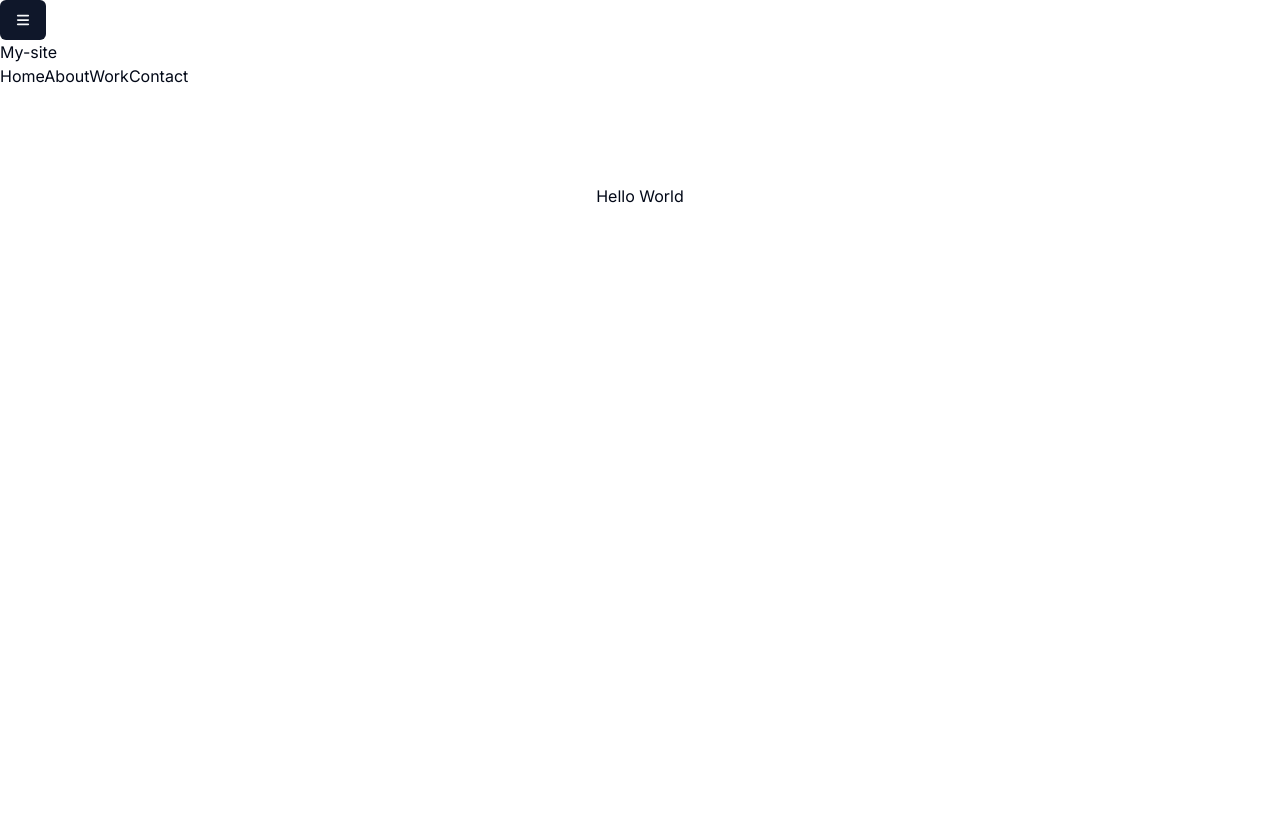
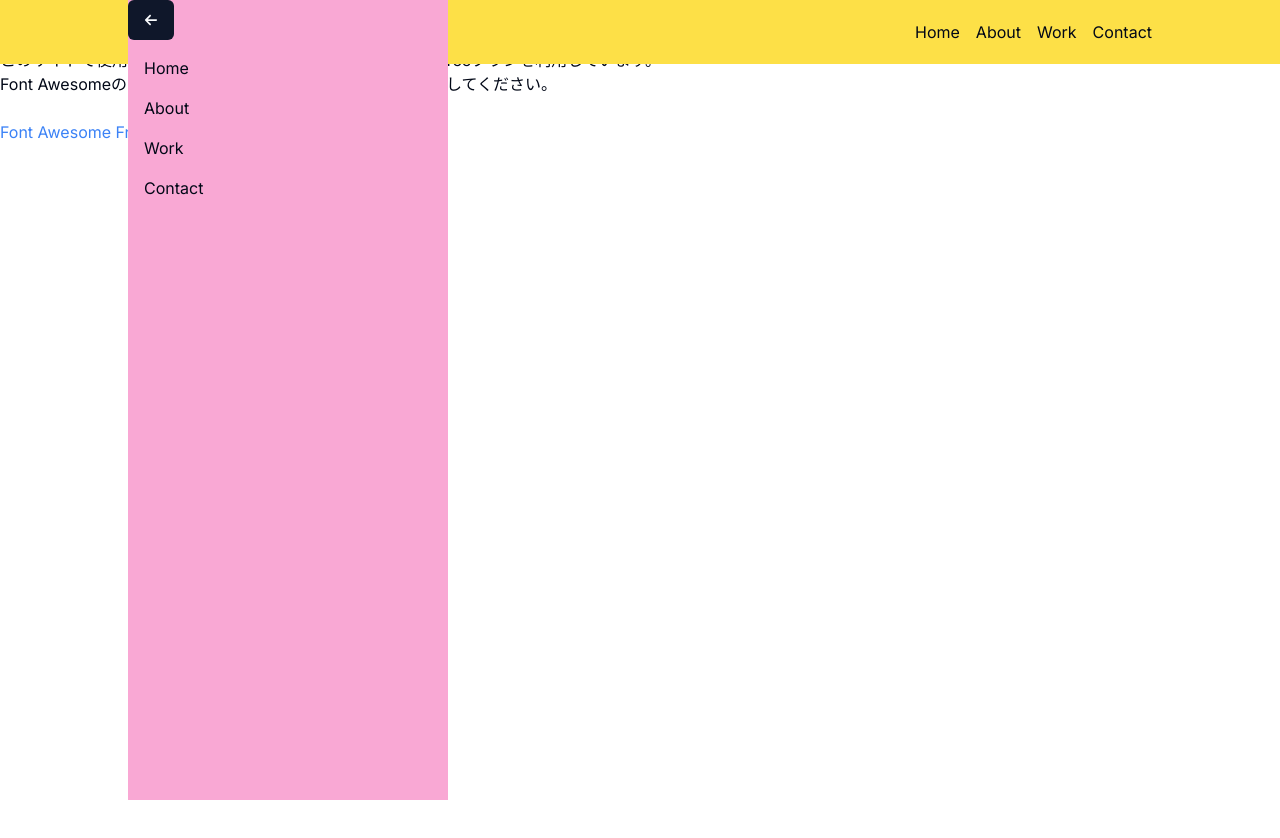
Before and after one commit to tasozo/my-site2, a Next.js app: page / in a window 1280 px wide. Shown: the top 838 px of the page. After the commit the page ends 800 px from the top, so only its background shows below. Built offline with nearby package versions, Linux system fonts and the light colour scheme.

Commit message:
チャプター１３

```diff
--- a/src/app/page.js
+++ b/src/app/page.js
@@ -1,114 +1,19 @@
-// import Image from "next/image";
+
+import Link from 'next/link'
 
 export default function Home() {
   return (
-    <main className="flex min-h-screen flex-col items-center justify-between p-24">
-    Hello World
-      {/* <div className="z-10 max-w-5xl w-full items-center justify-between font-mono text-sm lg:flex">
-        <p className="fixed left-0 top-0 flex w-full justify-center border-b border-gray-300 bg-gradient-to-b from-zinc-200 pb-6 pt-8 backdrop-blur-2xl dark:border-neutral-800 dark:bg-zinc-800/30 dark:from-inherit lg:static lg:w-auto  lg:rounded-xl lg:border lg:bg-gray-200 lg:p-4 lg:dark:bg-zinc-800/30">
-          Get started by editing&nbsp;
-          <code className="font-mono font-bold">src/app/page.js</code>
-        </p>
-        <div className="fixed bottom-0 left-0 flex h-48 w-full items-end justify-center bg-gradient-to-t from-white via-white dark:from-black dark:via-black lg:static lg:h-auto lg:w-auto lg:bg-none">
-          <a
-            className="pointer-events-none flex place-items-center gap-2 p-8 lg:pointer-events-auto lg:p-0"
-            href="https://vercel.com?utm_source=create-next-app&utm_medium=appdir-template&utm_campaign=create-next-app"
-            target="_blank"
-            rel="noopener noreferrer"
-          >
-            By{" "}
-            <Image
-              src="/vercel.svg"
-              alt="Vercel Logo"
-              className="dark:invert"
-              width={100}
-              height={24}
-              priority
-            />
-          </a>
-        </div>
+    <>
+      <div>
+        <h2>アイコンのライセンス</h2>
+        <br />
+        <p>このサイトで使用しているアイコンは、「Font Awesome」のFreeプランを利用しています。</p>
+        <p>Font Awesomeのライセンスについては、以下のリンクを参照してください。</p>
+        <br />
+        <Link href='https://fontawesome.com/license/free' className='text-blue-500'>
+          Font Awesome Free License
+        </Link>
       </div>
-
-      <div className="relative flex place-items-center before:absolute before:h-[300px] before:w-full sm:before:w-[480px] before:-translate-x-1/2 before:rounded-full before:bg-gradient-radial before:from-white before:to-transparent before:blur-2xl before:content-[''] after:absolute after:-z-20 after:h-[180px] after:w-full sm:after:w-[240px] after:translate-x-1/3 after:bg-gradient-conic after:from-sky-200 after:via-blue-200 after:blur-2xl after:content-[''] before:dark:bg-gradient-to-br before:dark:from-transparent before:dark:to-blue-700 before:dark:opacity-10 after:dark:from-sky-900 after:dark:via-[#0141ff] after:dark:opacity-40 before:lg:h-[360px] z-[-1]">
-        <Image
-          className="relative dark:drop-shadow-[0_0_0.3rem_#ffffff70] dark:invert"
-          src="/next.svg"
-          alt="Next.js Logo"
-          width={180}
-          height={37}
-          priority
-        />
-      </div>
-
-      <div className="mb-32 grid text-center lg:max-w-5xl lg:w-full lg:mb-0 lg:grid-cols-4 lg:text-left">
-        <a
-          href="https://nextjs.org/docs?utm_source=create-next-app&utm_medium=appdir-template&utm_campaign=create-next-app"
-          className="group rounded-lg border border-transparent px-5 py-4 transition-colors hover:border-gray-300 hover:bg-gray-100 hover:dark:border-neutral-700 hover:dark:bg-neutral-800/30"
-          target="_blank"
-          rel="noopener noreferrer"
-        >
-          <h2 className={`mb-3 text-2xl font-semibold`}>
-            Docs{" "}
-            <span className="inline-block transition-transform group-hover:translate-x-1 motion-reduce:transform-none">
-              -&gt;
-            </span>
-          </h2>
-          <p className={`m-0 max-w-[30ch] text-sm opacity-50`}>
-            Find in-depth information about Next.js features and API.
-          </p>
-        </a>
-
-        <a
-          href="https://nextjs.org/learn?utm_source=create-next-app&utm_medium=appdir-template-tw&utm_campaign=create-next-app"
-          className="group rounded-lg border border-transparent px-5 py-4 transition-colors hover:border-gray-300 hover:bg-gray-100 hover:dark:border-neutral-700 hover:dark:bg-neutral-800 hover:dark:bg-opacity-30"
-          target="_blank"
-          rel="noopener noreferrer"
-        >
-          <h2 className={`mb-3 text-2xl font-semibold`}>
-            Learn{" "}
-            <span className="inline-block transition-transform group-hover:translate-x-1 motion-reduce:transform-none">
-              -&gt;
-            </span>
-          </h2>
-          <p className={`m-0 max-w-[30ch] text-sm opacity-50`}>
-            Learn about Next.js in an interactive course with&nbsp;quizzes!
-          </p>
-        </a>
-
-        <a
-          href="https://vercel.com/templates?framework=next.js&utm_source=create-next-app&utm_medium=appdir-template&utm_campaign=create-next-app"
-          className="group rounded-lg border border-transparent px-5 py-4 transition-colors hover:border-gray-300 hover:bg-gray-100 hover:dark:border-neutral-700 hover:dark:bg-neutral-800/30"
-          target="_blank"
-          rel="noopener noreferrer"
-        >
-          <h2 className={`mb-3 text-2xl font-semibold`}>
-            Templates{" "}
-            <span className="inline-block transition-transform group-hover:translate-x-1 motion-reduce:transform-none">
-              -&gt;
-            </span>
-          </h2>
-          <p className={`m-0 max-w-[30ch] text-sm opacity-50`}>
-            Explore starter templates for Next.js.
-          </p>
-        </a>
-
-        <a
-          href="https://vercel.com/new?utm_source=create-next-app&utm_medium=appdir-template&utm_campaign=create-next-app"
-          className="group rounded-lg border border-transparent px-5 py-4 transition-colors hover:border-gray-300 hover:bg-gray-100 hover:dark:border-neutral-700 hover:dark:bg-neutral-800/30"
-          target="_blank"
-          rel="noopener noreferrer"
-        >
-          <h2 className={`mb-3 text-2xl font-semibold`}>
-            Deploy{" "}
-            <span className="inline-block transition-transform group-hover:translate-x-1 motion-reduce:transform-none">
-              -&gt;
-            </span>
-          </h2>
-          <p className={`m-0 max-w-[30ch] text-sm opacity-50 text-balance`}>
-            Instantly deploy your Next.js site to a shareable URL with Vercel.
-          </p>
-        </a>
-      </div> */}
-    </main>
-  );
+    </>
+  )
 }
--- a/src/components/common/CustomHeader.jsx
+++ b/src/components/common/CustomHeader.jsx
@@ -7,17 +7,43 @@ import Link from 'next/link'
 // 定数のリストとして作成したメニューの一覧をインポート
 import { MENU_ITEMS } from '../../constants/menuItems'
 
+import MenuDrawer from '../ui/drawers/MenuDrawer'
+
 export default function CustomHeader() {
   return (
-    <div>
-      <header>
+    <div
+    className={`
+      fixed
+      w-full
+      bg-yellow-300
+      p-4 md:px-32
+      `}
+    >
+
+<MenuDrawer />
+
+      <header
+      className={`
+        flex justify-between items-center
+        `}
+      >
+
         {/* Buttonコンポーネントを使ってメニューアイコンを表示 */}
-        <Button aria-label='menu' role='button' variant='default'>
+        <Button aria-label='menu'
+        role='button'
+         variant='default'
+          className='block md:hidden size-12'
+          >
           <FaBars />
         </Button>
 
-        <h1>My-site</h1>
-        <nav>
+        <h1 className='text-2xl hidden md:block'>My-site</h1>
+        <nav
+          className={`
+            hidden md:flex gap-4
+            `}
+        >
+
           {/* メニューの一覧を表示 */}
           {MENU_ITEMS.map((item, index) => (
             <Link key={index} href={item.url}>
--- /dev/null
+++ b/src/components/ui/drawers/MenuDrawer.jsx
@@ -0,0 +1,36 @@
+import { FaArrowLeft } from 'react-icons/fa6'
+import { Button } from '../button'
+import Link from 'next/link'
+import { MENU_ITEMS } from '../../../constants/menuItems'
+
+export default function MenuDrawer({}) {
+  return (
+    <div
+      className={`
+        fixed
+        top-0
+        h-screen w-80
+        bg-pink-300
+          `}
+    >
+      <Button aria-label='close' role='button'>
+        <FaArrowLeft />
+      </Button>
+      <nav
+      className={`
+        flex flex-col gap-4
+        p-4
+      `}
+
+      >
+
+
+        {MENU_ITEMS.map((item, index) => (
+          <Link key={index} href={item.url}>
+            {item.name}
+          </Link>
+        ))}
+      </nav>
+    </div>
+  )
+}
```
